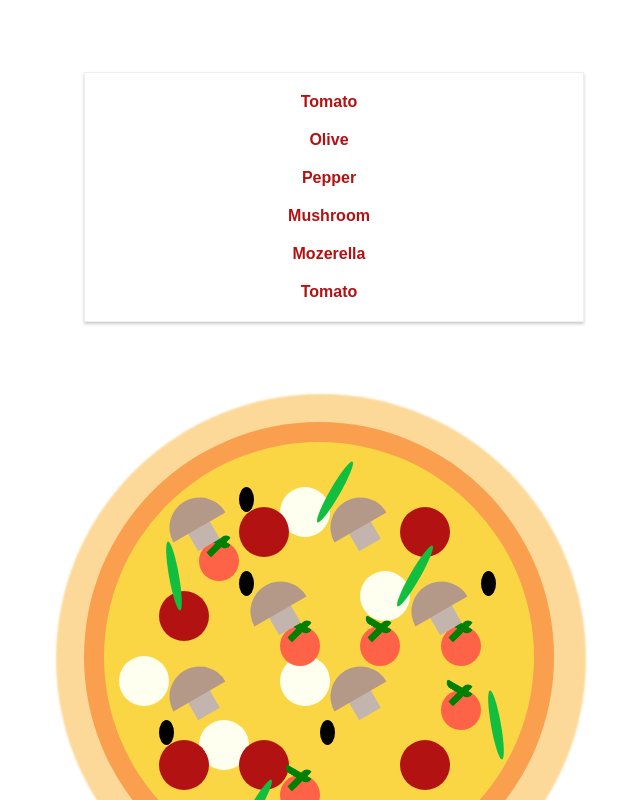
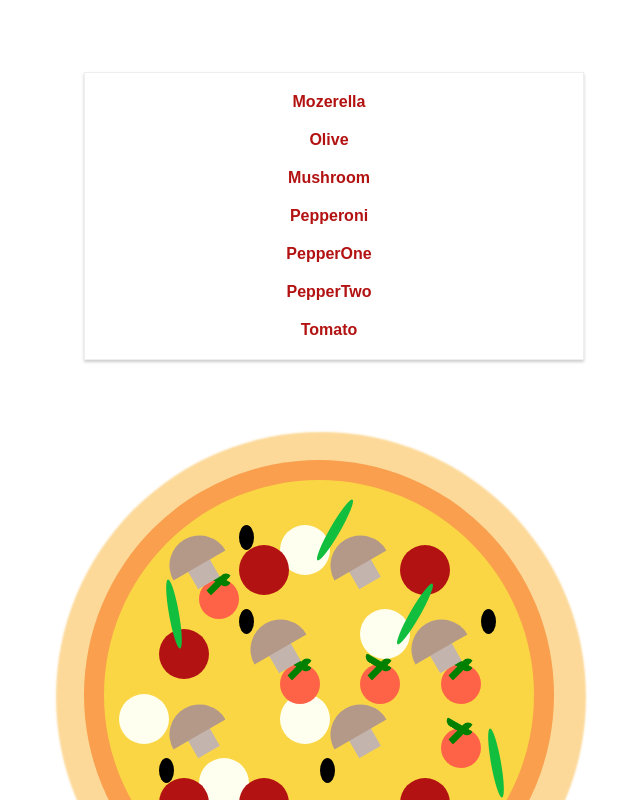
Before and after one commit to MarlenaFlueh/react-pizza-builder, a React (Create React App) app: page / in a window 1280 px wide. Shown: the top 800 px of the page, without its empty margins (306-946 px from the left). Built offline with nearby package versions, Linux system fonts and the light colour scheme.

Commit message:
add ingredient functionality

```diff
--- a/src/components/Toolbar/Toolbar.js
+++ b/src/components/Toolbar/Toolbar.js
@@ -1,4 +1,4 @@
-import React from "react";
+import React, { Component } from "react";
 import styled from "styled-components";
 
 import Button from "../Button/Button";
@@ -17,15 +17,21 @@ const ToolbarContainer = styled.div`
   }
 `;
 
-const Toolbar = ({ clicked }) => (
-  <ToolbarContainer>
-    <Button clicked={clicked} name="Tomato" />
-    <Button clicked={clicked} name="Olive" />
-    <Button clicked={clicked} name="Pepper" />
-    <Button clicked={clicked} name="Mushroom" />
-    <Button clicked={clicked} name="Mozerella" />
-    <Button clicked={clicked} name="Tomato" />
-  </ToolbarContainer>
-);
+class Toolbar extends Component {
+  render() {
+    let ingArray = [];
+    for (let key in this.props.ingredients) {
+      ingArray.push(key);
+    }
+
+    return (
+      <ToolbarContainer>
+        {ingArray.map(ing => (
+          <Button key={ing} clicked={this.props.clicked} name={ing} />
+        ))}
+      </ToolbarContainer>
+    );
+  }
+}
 
 export default Toolbar;
--- a/src/container/Pizza/Pizza.js
+++ b/src/container/Pizza/Pizza.js
@@ -13,60 +13,62 @@ const Container = styled.main`
 
 class Pizza extends Component {
   state = {
-    ings: [
-      {
-        name: "Mozerella",
+    ings: {
+      Mozerella: {
         style: ingredients.Mozerella,
         position: positions.mozerella,
         selected: true
       },
-      {
-        name: "Olive",
+      Olive: {
         style: ingredients.Olive,
         position: positions.olive,
         selected: true
       },
-      {
-        name: "Mushroom",
+      Mushroom: {
         style: ingredients.Mushroom,
         position: positions.mushroom,
         selected: true
       },
-      {
-        name: "Pepperoni",
+      Pepperoni: {
         style: ingredients.Pepperoni,
         position: positions.pepperoni,
         selected: true
       },
-      {
-        name: "Pepper",
+      PepperOne: {
         style: ingredients.PepperOne,
         position: positions.pepperOne,
         selected: true
       },
-      {
-        name: "Pepper",
+      PepperTwo: {
         style: ingredients.PepperTwo,
         position: positions.pepperTwo,
         selected: true
       },
-      {
-        name: "Tomato",
+      Tomato: {
         style: ingredients.Tomato,
         position: positions.tomato,
         selected: true
       }
-    ]
+    },
+    test: 1
   };
 
   changeSelectedHandler = name => {
-    console.log(name);
+    let updatedObj = {
+      ...this.state.ings[name],
+      selected: !this.state.ings[name].selected
+    };
+    let updateState = { ...this.state.ings, [name]: updatedObj };
+    this.setState({ ings: updateState });
   };
 
   render() {
     return (
       <Container>
-        <Toolbar clicked={this.changeSelectedHandler} />
+        <Toolbar
+          clicked={this.changeSelectedHandler}
+          ingredients={this.state.ings}
+        />
         <PizzaBuilder ingredients={this.state.ings} />
       </Container>
     );
```
